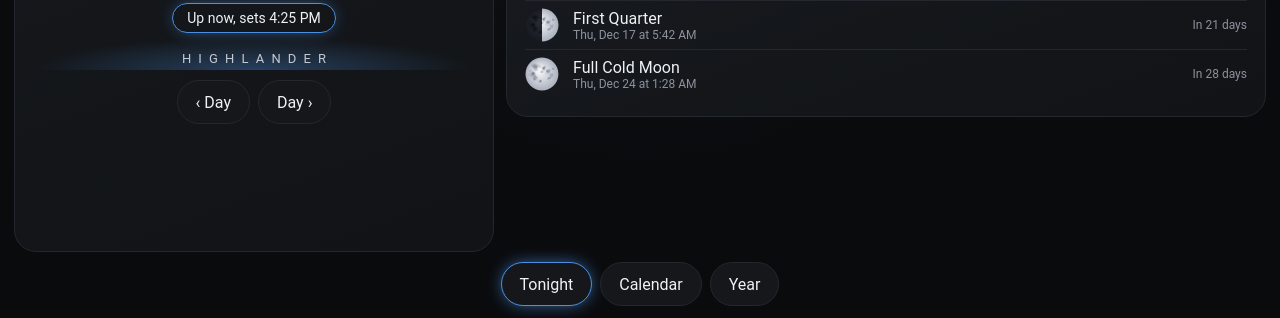
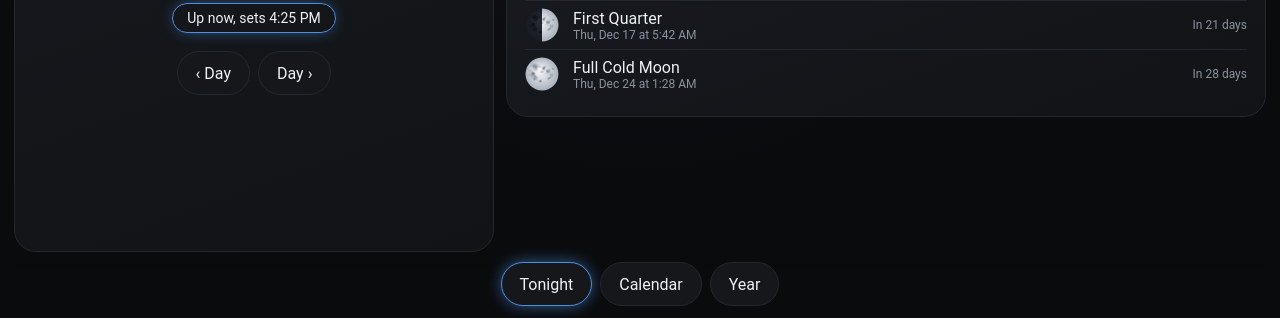
Before and after one commit to r1cky08/Moon-Phase, a plain HTML site: page web/index.html in a window 1280 px wide. Shown: the part 482-800 px from the top of the page. Drawn offline with Linux system fonts and the light colour scheme.

Commit message:
Web app only for now: remove wordmark, rename to Moon Phase
Co-Authored-By: Claude Sonnet 5.5 <noreply@anthropic.com>
Claude-Session: https://claude.ai/code/session_0156dEuW92DkHXC43e5mt8tq

```diff
--- a/web/index.html
+++ b/web/index.html
@@ -9,7 +9,7 @@
 <meta name="apple-mobile-web-app-title" content="Moon">
 <link rel="manifest" href="manifest.webmanifest">
 <link rel="apple-touch-icon" href="icon-180.png">
-<title>Highlander Moon</title>
+<title>Moon Phase</title>
 <style>
 :root{--bg:#0a0b0d;--card:#15171b;--line:#24272d;--tx:#eef1f5;--dim:#8c939e;--ac:#4a8fe0}
 *{box-sizing:border-box;margin:0;padding:0;-webkit-tap-highlight-color:transparent}
@@ -30,8 +30,7 @@ main{flex:1}
 #status{display:inline-block;font-size:14px;color:var(--dim);border:1px solid var(--line);border-radius:999px;padding:6px 14px;margin-bottom:4px}
 #status.up{color:var(--tx);border-color:var(--ac);box-shadow:0 0 18px -6px var(--ac)}
 .rs{font-size:17px;line-height:1.5}.rs span{display:inline-block;width:52px;font-size:12px;color:var(--dim)}
-.word{letter-spacing:.55em;font-size:13px;color:#c3c9d2;padding:14px 0 4px .55em;background:radial-gradient(ellipse at 50% 100%,rgba(74,143,224,.35),transparent 70%)}
-.step{display:flex;justify-content:center;gap:8px;margin-top:10px}
+.step{display:flex;justify-content:center;gap:8px;margin-top:14px}
 #side{display:grid;gap:12px;align-content:start}
 .stats{display:grid;grid-template-columns:1fr 1fr;gap:12px}
 .k{font-size:11px;letter-spacing:.16em;color:var(--dim);text-transform:uppercase}
@@ -64,7 +63,6 @@ nav{display:flex;justify-content:center;gap:8px;position:sticky;bottom:0;padding
  <div id="hero" class="card">
   <canvas id="moon" width="600" height="600" role="img"></canvas>
   <div id="pct"></div><div id="name"></div><div id="status"></div>
-  <div class="word">HIGHLANDER</div>
   <div class="step"><button data-d="-1" aria-label="Previous day">&#8249; Day</button><button data-d="1" aria-label="Next day">Day &#8250;</button></div>
  </div>
  <div id="side">
```
Also changed, not shown: web/manifest.webmanifest, 2 other files.
